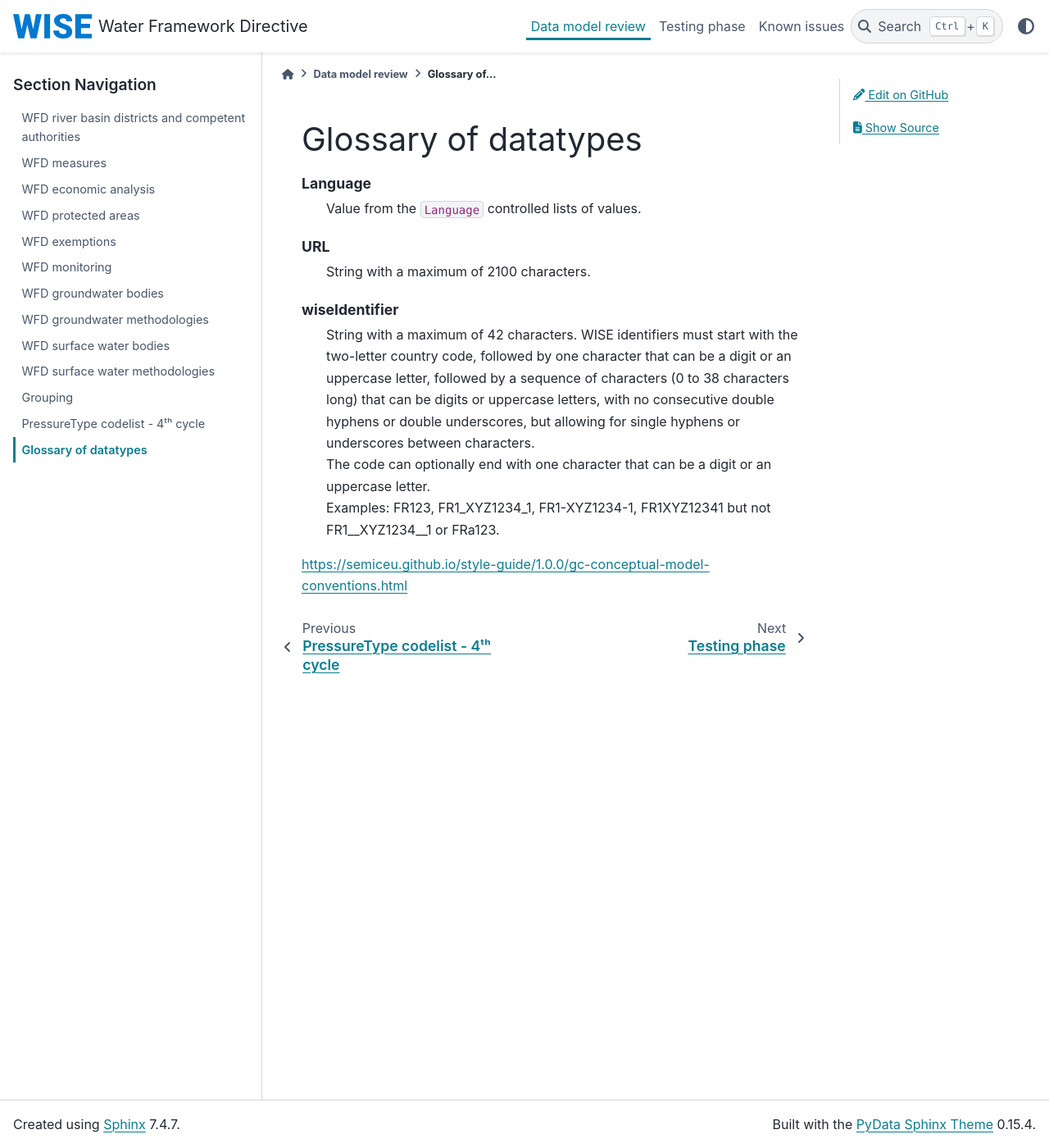
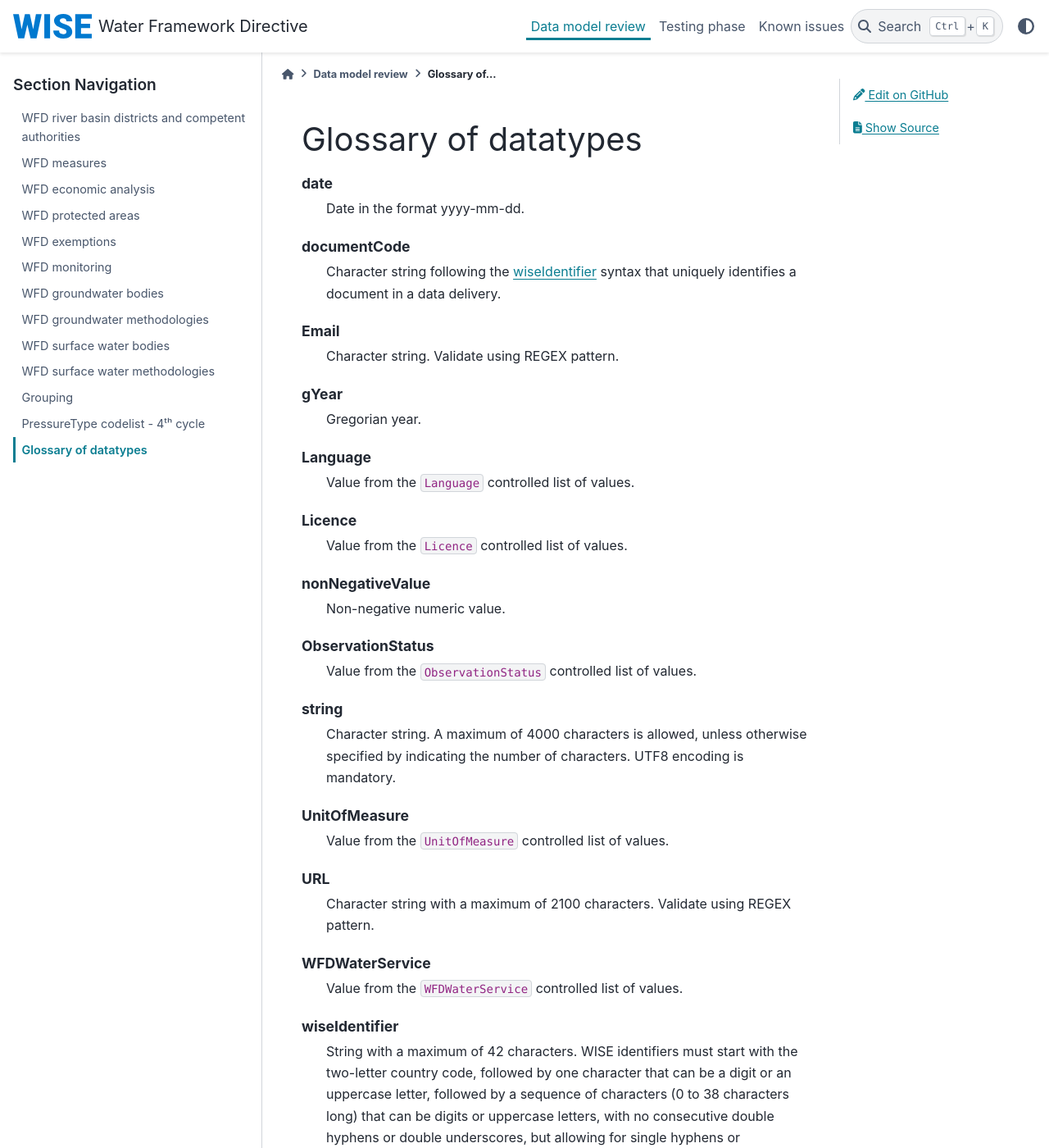
Before and after one commit to eeadata/WISE.WFD.Documentation, a Sphinx documentation site: the page built from docs/_sharedFiles/Glossary_Datatypes.md, in a window 1280 px wide and 1400 px high. Shown: the whole window at 82% size. Built offline with Sphinx 7.4.7 and the PyData theme 0.15.4, drawn with Linux system fonts in a browser that asks for light colours; some of the changed text lies outside the part shown.

Commit message:
Illustrating the use of the glossary.

````diff
--- a/docs/_sharedFiles/Glossary_Datatypes.md
+++ b/docs/_sharedFiles/Glossary_Datatypes.md
@@ -5,15 +5,50 @@
 
 wiseIdentifier
     String with a maximum of 42 characters.
-    WISE identifiers must start with the two-letter country code, followed by one character that can be a digit or an uppercase letter, followed by a sequence of characters (0 to 38 characters long) that can be digits or uppercase letters, with no consecutive double hyphens or double underscores, but allowing for single hyphens or underscores between characters.
-    The code can optionally end with one character that can be a digit or an uppercase letter.
-    Examples: FR123, FR1_XYZ1234_1, FR1-XYZ1234-1, FR1XYZ12341 but not FR1__XYZ1234__1 or FRa123.
+    WISE identifiers must start with the two-letter country code, followed by one character that can be a digit or an uppercase letter, followed by a sequence of characters (0 to 38 characters long) that can be digits or uppercase letters, with no consecutive double hyphens or double underscores, but allowing for single hyphens or underscores between characters.  The code can optionally end with one character that can be a digit or an uppercase letter.  Examples: FR123, FR1_XYZ1234_1, FR1-XYZ1234-1, FR1XYZ12341 but not FR1__XYZ1234__1 or FRa123.
+
+documentCode
+    Character string following the {term}`wiseIdentifier` syntax that uniquely identifies a document in a data delivery.
+
+string
+    Character string. A maximum of 4000 characters is allowed, unless otherwise specified by indicating the number of characters. UTF8 encoding is mandatory.
+
+gYear
+    Gregorian year.
+
+nonNegativeValue
+    Non-negative numeric value.
+
+date
+    Date in the format yyyy-mm-dd.
+
+Email
+    Character string. Validate using REGEX pattern.
+
+URL
+    Character string with a maximum of 2100 characters. Validate using REGEX pattern.
 
 Language
-    Value from the `Language` controlled lists of values.
+    Value from the `Language` controlled list of values.
 
-URL
-    String with a maximum of 2100 characters.
+Licence
+    Value from the `Licence` controlled list of values.
+
+UnitOfMeasure
+    Value from the `UnitOfMeasure` controlled list of values.
+
+ObservationStatus
+    Value from the `ObservationStatus` controlled list of values.
+
+YesNo
+    Value from the `YesNo` controlled list of values.
+
+YesNoNotApplicable
+    Value from the `YesNoNotApplicable` controlled list of values.
+
+WFDWaterService
+    Value from the `WFDWaterService` controlled list of values.
+
 ```
 
 
````
Also changed, not shown: 2 other files.
